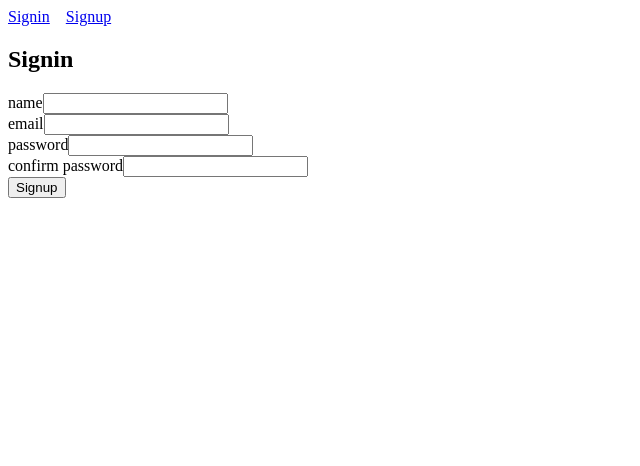
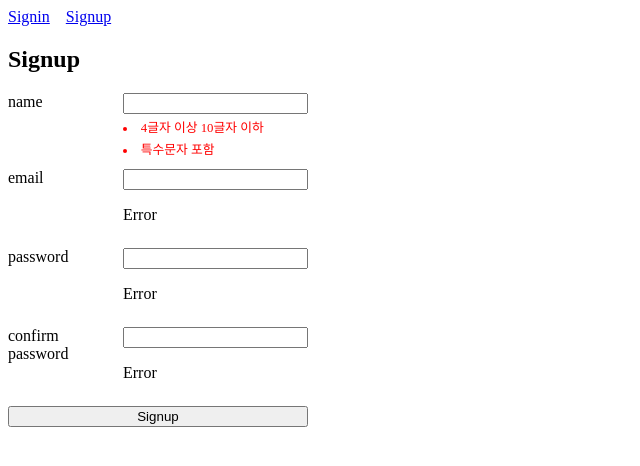
Before and after one commit to hjhj97/react-practice, a React (Vite) app in the folder 05-signin-signup/: page /signup in a window 1280 px wide. Shown: the top 466 px of the page, without its empty margins (0-640 px from the left). Built offline with nearby package versions, Linux system fonts and the light colour scheme.

Commit message:
feat : 회원가입 폼

```diff
--- /dev/null
+++ b/05-signin-signup/src/App.css
@@ -0,0 +1,20 @@
+.input-form {
+  display: flex;
+  flex-direction: column;
+  gap: 0.5rem;
+  width: 300px;
+}
+.input-field {
+  display: flex;
+  /*height: 50px;*/
+  justify-content: space-between;
+}
+.input-rule {
+  color: red;
+  margin: 0.2rem 0;
+  font-size: 0.8rem;
+}
+
+.input-rule.valid {
+  color: green;
+}
--- a/05-signin-signup/src/pages/Signup.tsx
+++ b/05-signin-signup/src/pages/Signup.tsx
@@ -1,28 +1,65 @@
-import React, { FormEvent } from "react";
+import React, { ChangeEvent, FormEvent, useMemo, useState } from "react";
+import "../App.css";
 
 function Signup() {
+  const [signupData, setSignupData] = useState({
+    name: "",
+    email: "",
+    password: "",
+  });
+
+  const onChangeInput = (e: ChangeEvent<HTMLInputElement>) => {
+    const name = e.target.name;
+    const text = e.target.value;
+    setSignupData((prev) => ({ ...prev, [name]: text }));
+  };
+
   const handleSubmit = (e: FormEvent) => {
     e.preventDefault();
   };
+
+  const isNameValid = useMemo(() => {
+    return {
+      validLength: signupData.name.length >= 4 && signupData.name.length <= 10,
+      includeSpecialCharacter: signupData.name.includes("!"),
+    };
+  }, [signupData.name]);
+
   return (
     <div>
-      <h2>Signin</h2>
-      <form onSubmit={handleSubmit}>
-        <div>
+      <h2>Signup</h2>
+
+      <form onSubmit={handleSubmit} className="input-form">
+        <div className="input-field">
           <label htmlFor="name">name</label>
-          <input type="text" id="name" />
+          <div>
+            <input type="text" id="name" name="name" value={signupData.name} onChange={onChangeInput} />
+            <div>
+              <li className={`input-rule ${isNameValid.validLength && "valid"}`}>4글자 이상 10글자 이하</li>
+              <li className={`input-rule ${isNameValid.includeSpecialCharacter && "valid"}`}>특수문자 포함</li>
+            </div>
+          </div>
         </div>
-        <div>
+        <div className="input-field">
           <label htmlFor="name">email</label>
-          <input type="email" id="email" />
+          <div>
+            <input type="email" id="email" name="email" />
+            {true && <p className="error-text">Error</p>}
+          </div>
         </div>
-        <div>
+        <div className="input-field">
           <label htmlFor="password">password</label>
-          <input type="password" id="password" />
+          <div>
+            <input type="password" id="password" name="password" />
+            {true && <p className="error-text">Error</p>}
+          </div>
         </div>
-        <div>
+        <div className="input-field">
           <label htmlFor="confirm-password">confirm password</label>
-          <input type="password" id="confirm-password" />
+          <div>
+            <input type="password" id="confirm-password" />
+            {true && <p className="error-text">Error</p>}
+          </div>
         </div>
         <button type="submit">Signup</button>
       </form>
```
